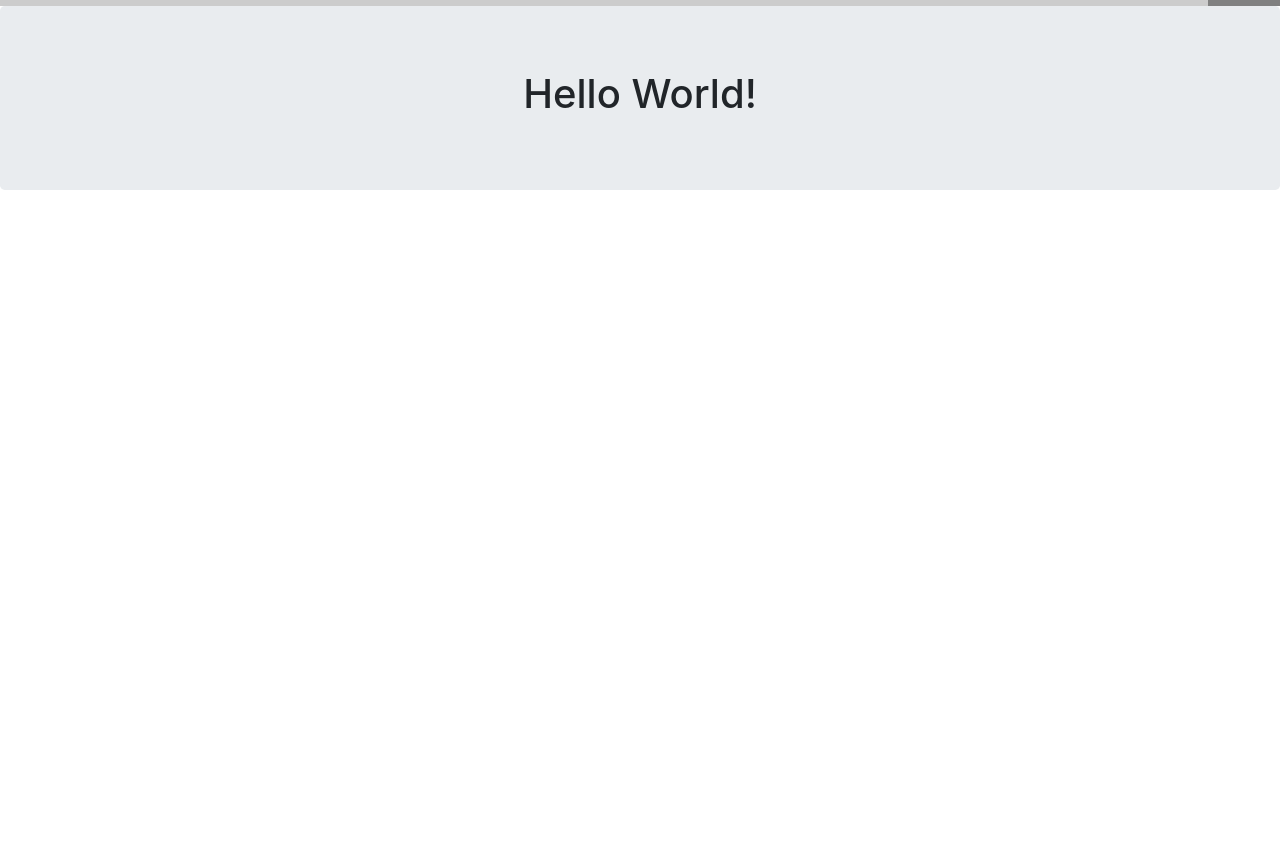
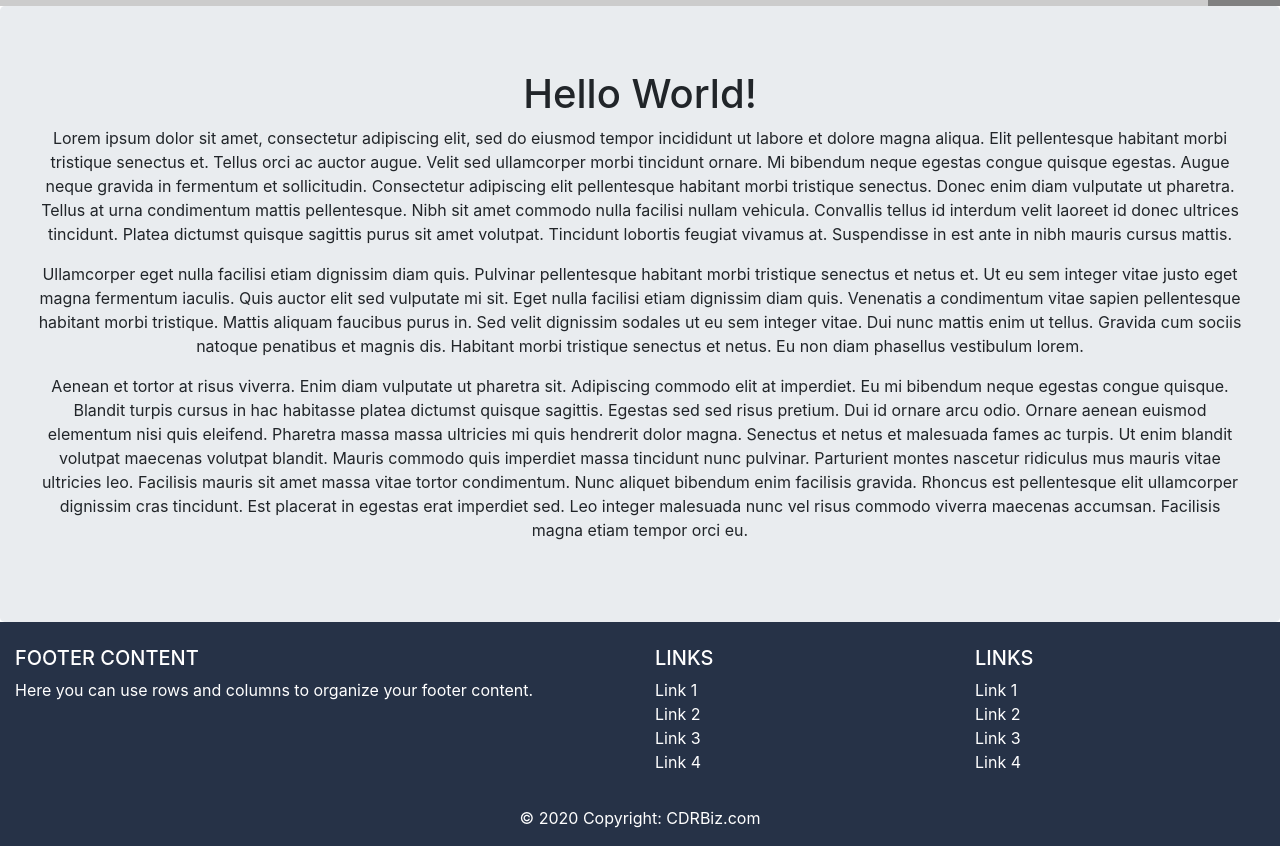
Before and after one commit to Rampirez/Movin-On, a React (Create React App) app: page / in a window 1280 px wide. Shown: the part 1160-2006 px from the top of the page. Before the commit the page ends 1382 px from the top, so only its background shows below. Built offline with nearby package versions, Linux system fonts and the light colour scheme.

Commit message:
Added a sample footer and body

```diff
--- a/src/App.js
+++ b/src/App.js
@@ -4,6 +4,7 @@ import Contact from './components/Contact';
 import Nav from './components/Nav';
 import HomeSlider from './components/HomeSlider';
 import HomeBody from './components/HomeBody';
+import Footer from './components/Footer';
 
 
 import './App.css';
@@ -15,6 +16,7 @@ function App() {
       <Nav />
       <HomeSlider />
       <HomeBody />
+      <Footer />
     </div>
   );
 }
--- a/src/components/Footer/index.js
+++ b/src/components/Footer/index.js
@@ -0,0 +1,69 @@
+import React from "react";
+import "./style.css";
+
+export function Footer() {
+  return (
+    <div>
+      <footer class="page-footer font-small pt-4">
+        <div class="container-fluid text-center text-md-left">
+          <div class="row">
+            <div class="col-md-6 mt-md-0 mt-3">
+              <h5 class="text-uppercase">Footer Content</h5>
+              <p>
+                Here you can use rows and columns to organize your footer
+                content.
+              </p>
+            </div>
+
+            <hr class="clearfix w-100 d-md-none pb-3" />
+
+            <div class="col-md-3 mb-md-0 mb-3">
+              <h5 class="text-uppercase">Links</h5>
+
+              <ul class="list-unstyled">
+                <li>
+                  <a href="#!">Link 1</a>
+                </li>
+                <li>
+                  <a href="#!">Link 2</a>
+                </li>
+                <li>
+                  <a href="#!">Link 3</a>
+                </li>
+                <li>
+                  <a href="#!">Link 4</a>
+                </li>
+              </ul>
+            </div>
+
+            <div class="col-md-3 mb-md-0 mb-3">
+              <h5 class="text-uppercase">Links</h5>
+
+              <ul class="list-unstyled">
+                <li>
+                  <a href="#!">Link 1</a>
+                </li>
+                <li>
+                  <a href="#!">Link 2</a>
+                </li>
+                <li>
+                  <a href="#!">Link 3</a>
+                </li>
+                <li>
+                  <a href="#!">Link 4</a>
+                </li>
+              </ul>
+            </div>
+          </div>
+        </div>
+
+        <div class="footer-copyright text-center py-3">
+          © 2020 Copyright:
+          <a href="https://cdrbiz.com/"> CDRBiz.com</a>
+        </div>
+      </footer>
+    </div>
+  );
+}
+
+export default Footer;
--- a/src/components/Footer/style.css
+++ b/src/components/Footer/style.css
@@ -0,0 +1,23 @@
+.page-footer {
+  background-color: #263247;
+  color: white;
+}
+
+a:link {
+  color: white;
+}
+
+a:visited {
+  color: white;
+}
+
+a:hover {
+  color: white;
+  text-decoration: underline;
+}
+
+a:active {
+  color: white;
+  background-color: transparent;
+  text-decoration: underline;
+}
--- a/src/components/HomeBody/index.js
+++ b/src/components/HomeBody/index.js
@@ -4,9 +4,51 @@ import "./style.css";
 export function HomeBody() {
   return (
     <div>
-        <div className="jumbotron">
-            <h1>Hello World!</h1>
-        </div>
+      <div className="jumbotron">
+        <h1>Hello World!</h1>
+        <p>
+          Lorem ipsum dolor sit amet, consectetur adipiscing elit, sed do
+          eiusmod tempor incididunt ut labore et dolore magna aliqua. Elit
+          pellentesque habitant morbi tristique senectus et. Tellus orci ac
+          auctor augue. Velit sed ullamcorper morbi tincidunt ornare. Mi
+          bibendum neque egestas congue quisque egestas. Augue neque gravida in
+          fermentum et sollicitudin. Consectetur adipiscing elit pellentesque
+          habitant morbi tristique senectus. Donec enim diam vulputate ut
+          pharetra. Tellus at urna condimentum mattis pellentesque. Nibh sit
+          amet commodo nulla facilisi nullam vehicula. Convallis tellus id
+          interdum velit laoreet id donec ultrices tincidunt. Platea dictumst
+          quisque sagittis purus sit amet volutpat. Tincidunt lobortis feugiat
+          vivamus at. Suspendisse in est ante in nibh mauris cursus mattis.
+        </p>
+        <p>
+          Ullamcorper eget nulla facilisi etiam dignissim diam quis. Pulvinar
+          pellentesque habitant morbi tristique senectus et netus et. Ut eu sem
+          integer vitae justo eget magna fermentum iaculis. Quis auctor elit sed
+          vulputate mi sit. Eget nulla facilisi etiam dignissim diam quis.
+          Venenatis a condimentum vitae sapien pellentesque habitant morbi
+          tristique. Mattis aliquam faucibus purus in. Sed velit dignissim
+          sodales ut eu sem integer vitae. Dui nunc mattis enim ut tellus.
+          Gravida cum sociis natoque penatibus et magnis dis. Habitant morbi
+          tristique senectus et netus. Eu non diam phasellus vestibulum lorem.
+        </p>
+        <p>
+          Aenean et tortor at risus viverra. Enim diam vulputate ut pharetra
+          sit. Adipiscing commodo elit at imperdiet. Eu mi bibendum neque
+          egestas congue quisque. Blandit turpis cursus in hac habitasse platea
+          dictumst quisque sagittis. Egestas sed sed risus pretium. Dui id
+          ornare arcu odio. Ornare aenean euismod elementum nisi quis eleifend.
+          Pharetra massa massa ultricies mi quis hendrerit dolor magna. Senectus
+          et netus et malesuada fames ac turpis. Ut enim blandit volutpat
+          maecenas volutpat blandit. Mauris commodo quis imperdiet massa
+          tincidunt nunc pulvinar. Parturient montes nascetur ridiculus mus
+          mauris vitae ultricies leo. Facilisis mauris sit amet massa vitae
+          tortor condimentum. Nunc aliquet bibendum enim facilisis gravida.
+          Rhoncus est pellentesque elit ullamcorper dignissim cras tincidunt.
+          Est placerat in egestas erat imperdiet sed. Leo integer malesuada nunc
+          vel risus commodo viverra maecenas accumsan. Facilisis magna etiam
+          tempor orci eu.
+        </p>
+      </div>
     </div>
   );
 }
--- a/src/components/HomeBody/style.css
+++ b/src/components/HomeBody/style.css
@@ -0,0 +1,3 @@
+.jumbotron {
+    margin-bottom: 0px;
+}
```
